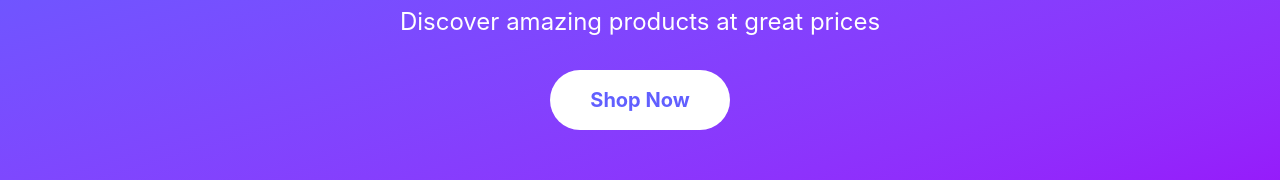
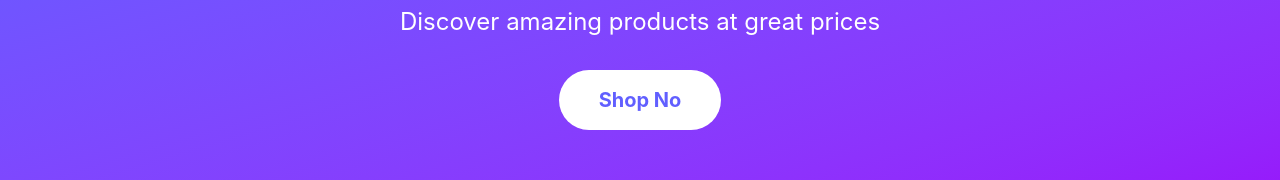
Before and after one commit to Pasindurandima/CCTV, a React (Vite) app in the folder frontend/: page / in a window 1280 px wide. Shown: the part 228-408 px from the top of the page. Built offline with nearby package versions, Linux system fonts and the light colour scheme.

Commit message:
home page

```diff
--- a/frontend/src/pages/Home.jsx
+++ b/frontend/src/pages/Home.jsx
@@ -8,7 +8,7 @@ function Home() {
           <h1 className="text-5xl mb-5">Welcome to Our E-Commerce Store</h1>
           <p className="text-2xl mb-8">Discover amazing products at great prices</p>
           <button className="bg-white text-indigo-500 border-none py-4 px-10 text-xl rounded-full cursor-pointer transition-all font-bold hover:-translate-y-1 hover:shadow-xl">
-            Shop Now
+            Shop No
           </button>
         </div>
       </section>
```
